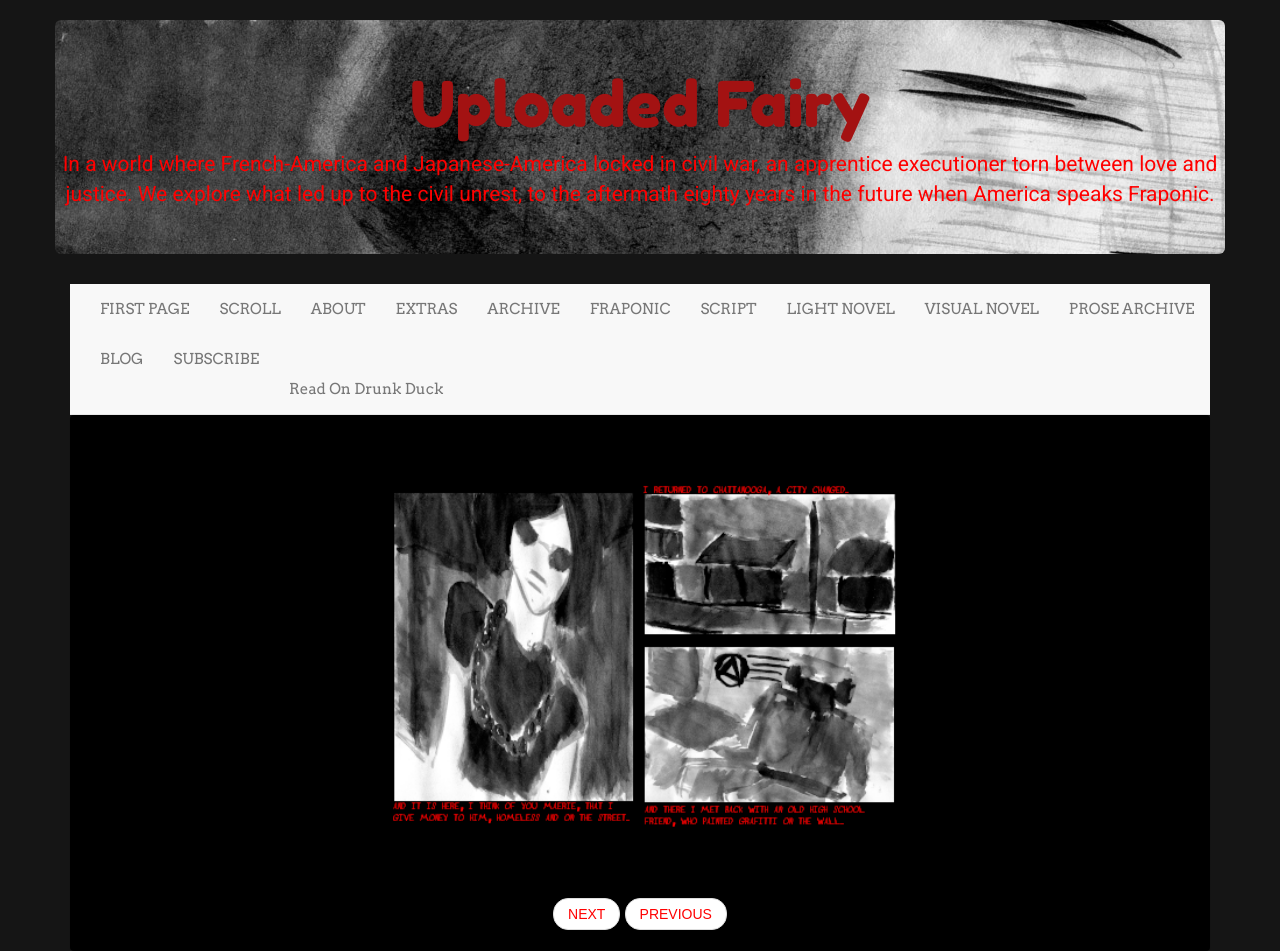
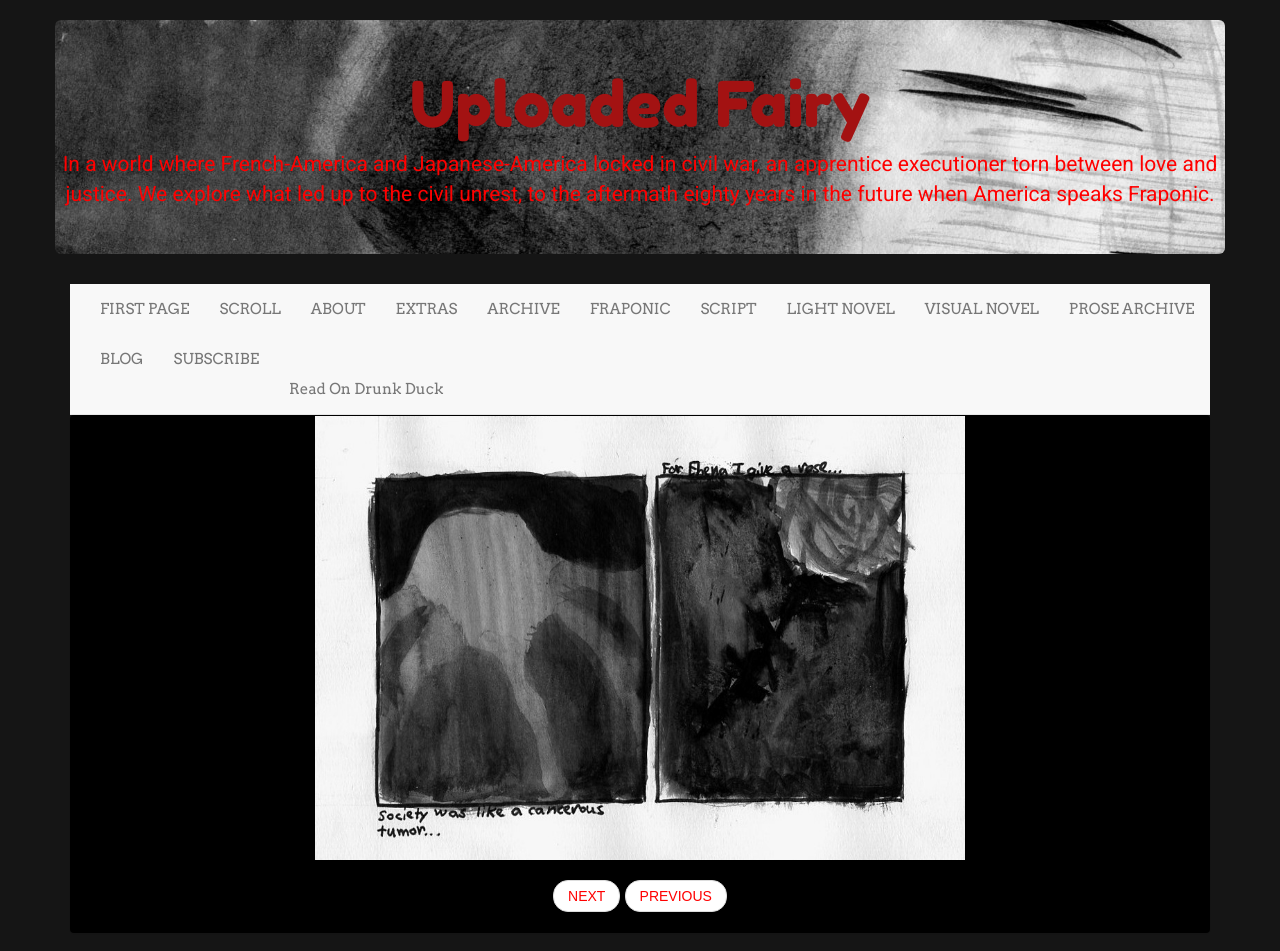
Before and after one commit to LWFlouisa/UploadedFairy, a Jekyll site: the page built from _posts/2021-12-11-page35.md, in a window 1280 px wide. Built offline with Jekyll 4.4.1, drawn with Linux system fonts in a browser that asks for light colours; nearby versions of some CDN libraries.

Commit message:
Update 2021-12-11-page35.md

```diff
--- a/_posts/2021-12-11-page35.md
+++ b/_posts/2021-12-11-page35.md
@@ -5,4 +5,4 @@ title: "Boarding The Train Out Of Town"
 categories: page
 permalink: /035
 ---
-![PAGE THIRTY FIVE]({{ site.url }}/pages/pagetest36.png)
+![PAGE THIRTY FIVE]({{ site.url }}/finished_pages/page35.jpg)
```
